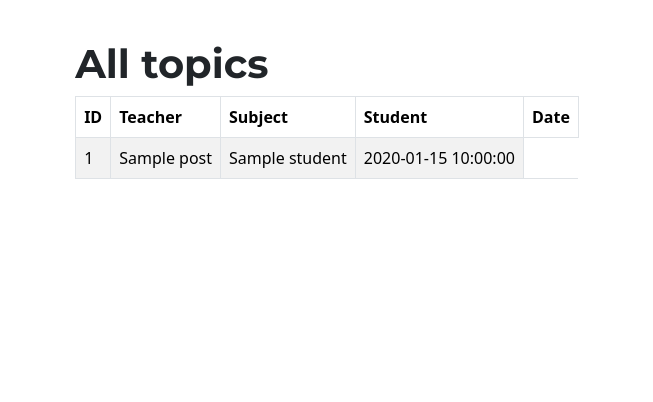
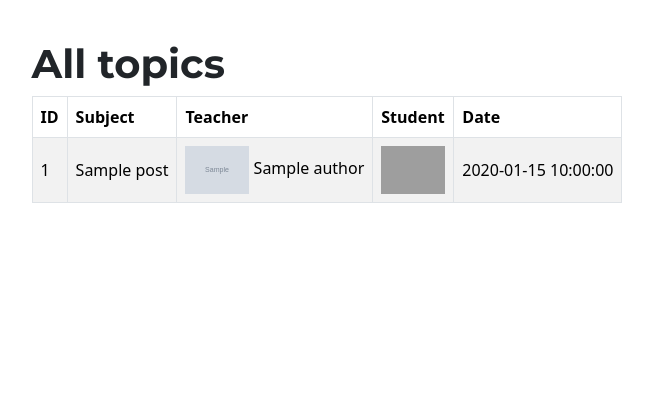
Before and after one commit to ozinka/flask-02, a Flask app: template app/templates/post/all.html in a window 1280 px wide. Shown: the part 68-470 px from the top of the page, without its empty margins (313-966 px from the left). Run offline with Flask 3, Linux system fonts and the light colour scheme; the template is opened without the code that fills it: most values are stand-ins (such as "Sample title", 1, 10 or a date in 2020); grey boxes marked "Sample" are stand-in pictures; parts of the project's set-up code (start-up, migrations or seed data) failed here and were passed over; some libraries are stand-ins or nearby versions; grey boxes are pictures that could not be loaded.

Commit message:
30, polish up

```diff
--- a/app/forms.py
+++ b/app/forms.py
@@ -1,5 +1,6 @@
 from flask_wtf import FlaskForm
 from flask_wtf.file import FileField
+from wtforms.fields.choices import SelectField
 from wtforms.fields.simple import StringField, PasswordField, SubmitField, BooleanField
 from wtforms.validators import DataRequired, Length, EqualTo, ValidationError
 
@@ -26,3 +27,6 @@ class LoginForm(FlaskForm):
     password = PasswordField('Password', validators=[DataRequired()])
     remember = BooleanField('Remember Me')
     submit = SubmitField('Log In')
+
+class StudentForm(FlaskForm):
+    student = SelectField('student', choices=[('', 'student', 'teacher'),], render_kw={'class': 'form-control'})
--- a/app/routes/user.py
+++ b/app/routes/user.py
@@ -15,7 +15,7 @@ def register():
     if form.validate_on_submit():
         hashed_password = bcrypt.generate_password_hash(form.password.data).decode('utf-8')
         user = User(name=form.name.data, login=form.login.data, avatar=save_picture(form.avatar.data),
-                    password=hashed_password)
+                    password=hashed_password) #, status=form.status.data
         try:
             db.session.add(user)
             db.session.commit()
--- a/app/templates/post/all.html
+++ b/app/templates/post/all.html
@@ -8,8 +8,8 @@
             <thead>
             <tr>
                 <th scope="col">ID</th>
+                <th scope="col">Subject</th>
                 <th scope="col">Teacher</th>
-                <th scope="col">Subject</th>
                 <th scope="col">Student</th>
                 <th scope="col">Date</th>
                 {% if current_user.is_authenticated %}
@@ -17,12 +17,24 @@
                 {% endif %}
             </tr>
             </thead>
-            <tbody>
+            <tbody class="align-middle">
             {% for post in posts %}
                 <tr>
                     <td>{{ post.id }}</td>
                     <td>{{ post.subject }}</td>
-                    <td>{{ post.student }}</td>
+                    <td>
+                        <img height="48px" src="{{ url_for('static', filename='upload/'+post.author.avatar) }}"
+                             alt="{{ post.author.name }}">
+                        {{ post.author.name }}
+                    </td>
+
+                    <td>
+                        {% with student = user.query.get(post.student) %}
+                            <img height="48px" src="{{ url_for('static', filename='upload/'+student.avatar) }}"
+                                 alt="{{ post.author.name }}">
+                            {{ student.name }}
+                        {% endwith %}
+                    </td>
                     <td>{{ post.date.strftime('%Y-%m-%d %H:%M:%S') }}</td>
                     {% if current_user.is_authenticated %}
                         <td>
--- a/app/templates/user/register.html
+++ b/app/templates/user/register.html
@@ -6,6 +6,7 @@
     <form method="post" enctype="multipart/form-data" class="form-control d-flex flex-column gap-2">
         {{ form.csrf_token }}
         {{ form.name(class='form-control', placeholder='Full name') }}
+{#        {{ form.name(class='form-control', placeholder='Status') }}#}
 
         {{ form.login(class='form-control', placeholder='Login') }}
         {% if form.login.errors %}
```
Also changed, not shown: app/routes/post.py (+11 -3 lines), app/templates/post/create.html (+5 -5 lines), app/static/upload/7275fd9a72eb7f23.png (added), app/static/upload/7d5d45acd2802fc0.png (added), app/static/upload/9c34ceb156744ce8.png (added).
